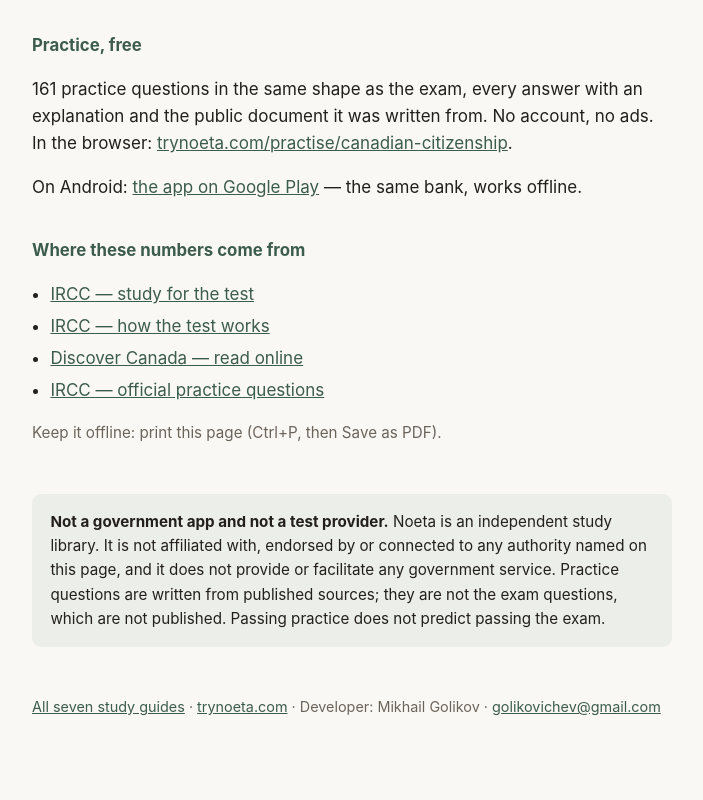
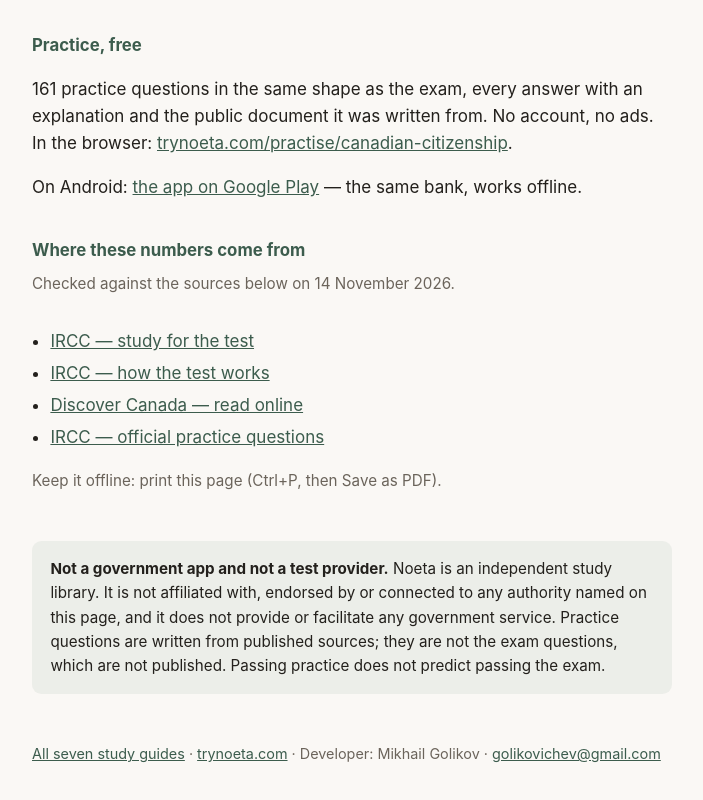
Before and after one commit to golikovichev/noeta-guides, a plain HTML site: page canadian-citizenship.html in a window 1280 px wide. Shown: the part 881-1681 px from the top of the page, without its empty margins (288-991 px from the left). Drawn offline with Linux system fonts and the light colour scheme.

Commit message:
Guides: show when the sources were last checked

```diff
--- a/canadian-citizenship.html
+++ b/canadian-citizenship.html
@@ -77,6 +77,7 @@ footer { margin-top: 3rem; color: #6b645b; font-size: .9rem; }
 <p>On Android: <a href="https://play.google.com/store/apps/details?id=uk.golikovichev.canadiancitizen">the app on Google Play</a> — the same bank, works offline.</p>
 
 <h2>Where these numbers come from</h2>
+<p class="meta">Checked against the sources below on 14 November 2026.</p>
 <ul>
 <li><a href="https://www.canada.ca/en/immigration-refugees-citizenship/services/canadian-citizenship/test/study.html">IRCC — study for the test</a></li>
 <li><a href="https://www.canada.ca/en/immigration-refugees-citizenship/services/canadian-citizenship/test/how-it-works.html">IRCC — how the test works</a></li>
```
Also changed, not shown: door-supervisor.html (+1 -0 lines), health-and-safety-cscs.html (+1 -0 lines), life-in-the-uk.html (+1 -0 lines), personal-licence-aplh.html (+1 -0 lines), scottish-personal-licence-scplh.html (+1 -0 lines), sia-cctv-operator.html (+1 -0 lines).
